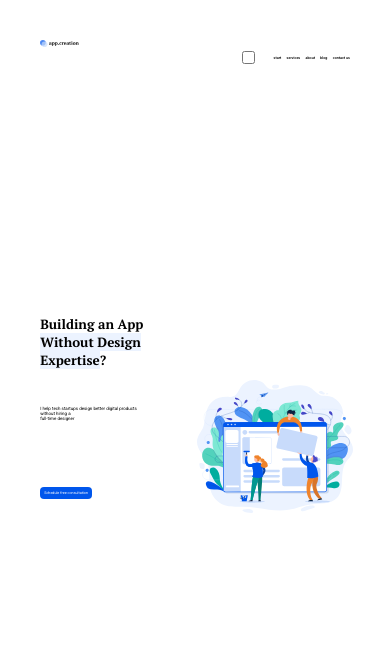
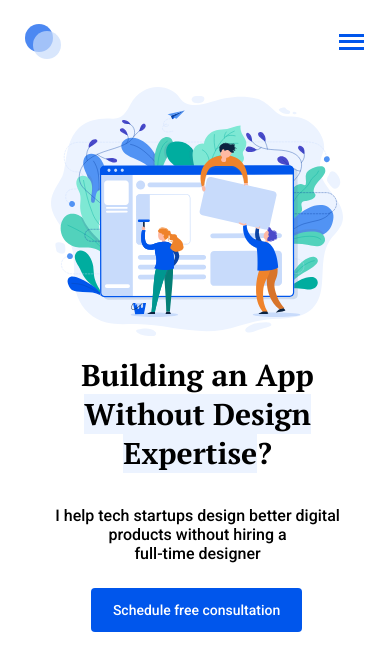
Before and after one commit to WebHeroSchool/Repository-Az, a plain HTML site: page Index.html in a window 390 px wide. Drawn offline with Linux system fonts and the light colour scheme.

Commit message:
Update styles.css

```diff
--- a/styles.css
+++ b/styles.css
@@ -58,8 +58,8 @@ body {
   font: bold 3.423vw PT Serif, arial, helvetica, sans-serif;
 }
 .main__subtitle {
-  white-space: pre-line;
-  margin: 0 0 59px 0;
+  margin: 0 47px 59px -1px;
+  letter-spacing: 0.002vw;
   font: 1.142vw Roboto, arial, helvetica, sans-serif;
 }
 .main__button {
@@ -77,3 +77,115 @@ body {
 .main__title-text_highlight {
   background: #ECF3FF;
 }
+#menu__toggle {
+  opacity: 0;
+}
+
+
+@media (max-width: 768px) {
+  .header {
+    margin-bottom: -28px;
+    padding: 25px 0 56px;
+  }
+  .logo {
+    width: 36px;
+    height: 35px;
+    margin-left: -15px;
+    margin-top: -1px;
+    background: url(img/logo.svg);
+  }
+  .main {
+    text-align: center;
+    padding: 63.6% 0 0;
+    background-size: 93.2%;
+    background-position: top center;
+  }
+  .main__title {
+    margin-bottom: 33px;
+    margin-left: 2px;
+    font: bold 30px/39px PT Serif, arial, helvetica, sans-serif;
+  }
+  .main__subtitle {
+    white-space: pre-line;
+    margin: 0 10px 38px 12px;
+    font: 500 16px/19px Roboto, arial, helvetica, sans-serif;
+  }
+  .main__button {
+    padding: 3.5vw 5.6vw;
+    font: 500 14px/16px Roboto, arial, helvetica, sans-serif;
+  }
+
+
+  .menu__btn {
+    display: flex;
+    align-items: center;
+    position: fixed;
+    top: 7.4vw;
+    left: 86.8vw;
+    width: 25px;
+    height: 26px;
+    cursor: pointer;
+    z-index: 1;
+  }
+
+  .menu__btn > line,
+  .menu__btn > line::before,
+  .menu__btn > line::after {
+    display: block;
+    position: absolute;
+    width: 100%;
+    height: 3px;
+    background-color: #0056EC;
+  }
+  .menu__btn > line::before {
+    content: '';
+    top: -6.8px;
+  }
+  .menu__btn > line::after {
+    content: '';
+    top: 6.8px;
+  }
+
+  .menu {
+    display: block;
+    position: fixed;
+    visibility: hidden;
+    top: 0;
+    left: -100%;
+    width: 100%;
+    height: 100%;
+    margin: 0;
+    padding: 182px 0;
+    list-style: none;
+    text-align: center;
+    background-color: #ECEFF1;
+  }
+
+  .menu__item {
+    display: block;
+    margin-bottom: 24px;
+    color: #000;
+    font-size: 30px;
+    text-decoration: none;
+    transition: opacity 0.5s;
+  }
+  .menu__item:hover {
+    background-color: #CFD8DC;
+  }
+
+  #menu__toggle:checked ~ .menu__btn > line {
+    transform: rotate(45deg);
+  }
+  #menu__toggle:checked ~ .menu__btn > line::before {
+    top: 0px;
+    transform: rotate(0deg);
+  }
+  #menu__toggle:checked ~ .menu__btn > line::after {
+    top: 0px;
+    transform: rotate(90deg);
+  }
+  #menu__toggle:checked ~ .menu {
+    visibility: visible;
+    left: 0;
+  }
+}
```
